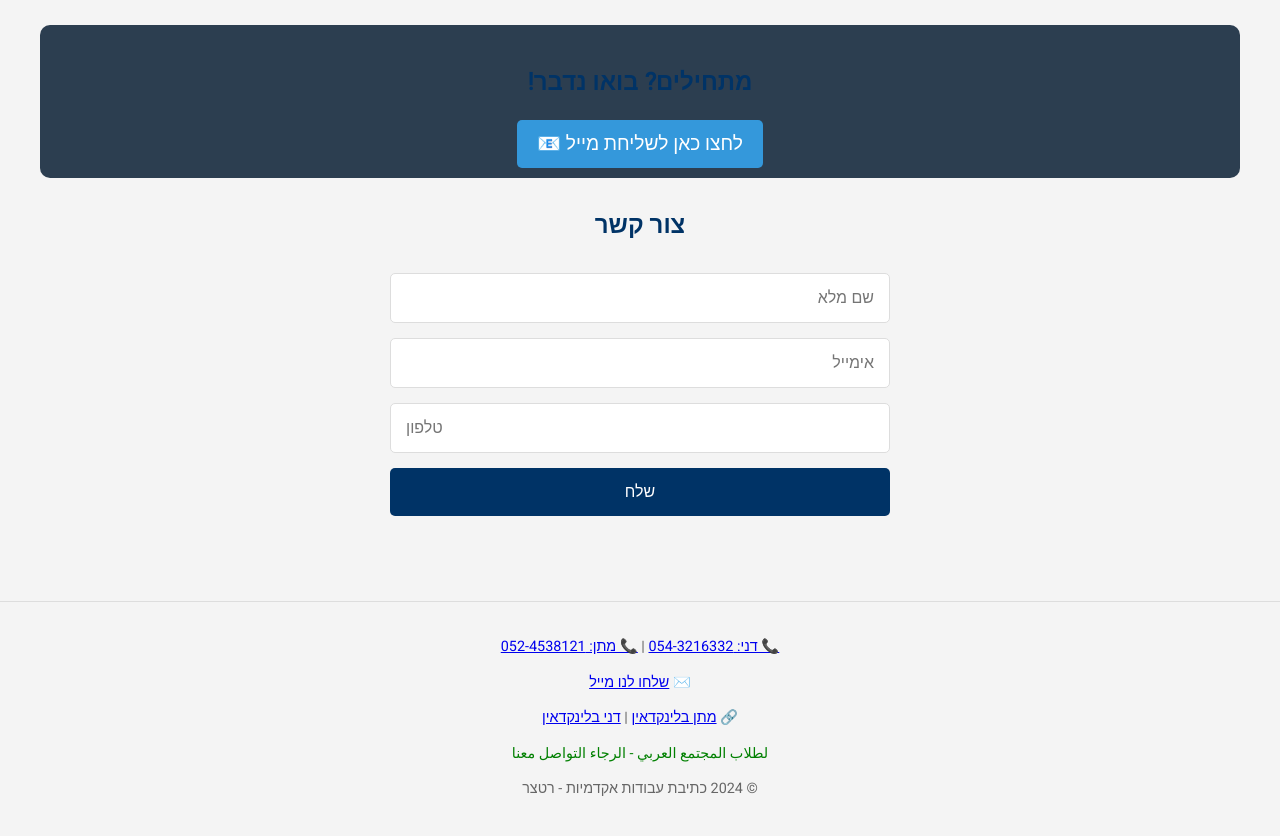
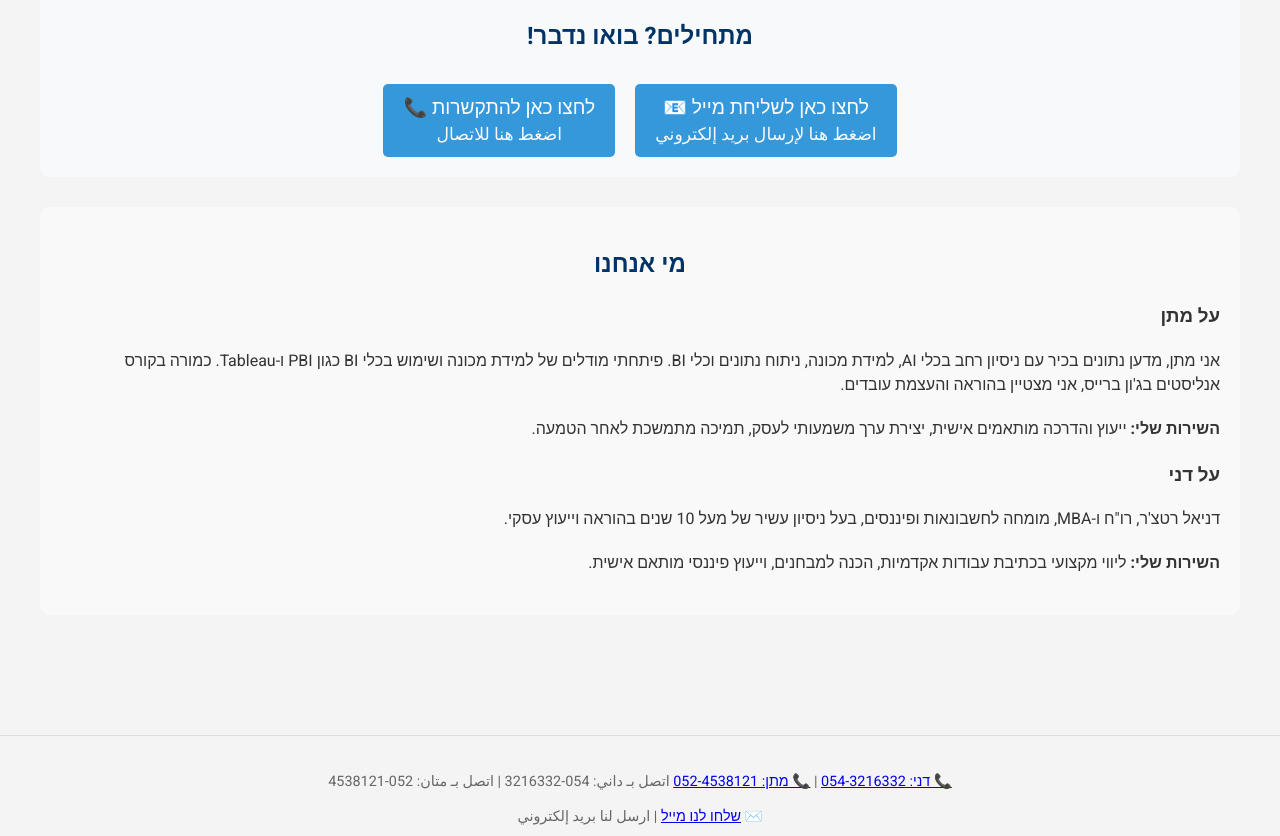
Before and after one commit to MatanRetzer/retzer-academy, a plain HTML site: page index.html in a window 1280 px wide. Shown: the part 1050-1886 px from the top of the page. Before the commit the page ends 1863 px from the top, so only its background shows below. Drawn offline with nearby package versions, Linux system fonts and the light colour scheme.

Commit message:
Add files via upload

```diff
--- a/index.html
+++ b/index.html
@@ -4,7 +4,7 @@
     <meta charset="UTF-8">
     <meta name="viewport" content="width=device-width, initial-scale=1.0">
     <title>כתיבת עבודות אקדמיות - רטצר</title>
-    <link href="https://fonts.googleapis.com/css2?family=Heebo&display=swap" rel="stylesheet">
+    <link href="https://fonts.googleapis.com/css2?family=Heebo:wght@400;700&display=swap" rel="stylesheet">
     <style>
         body {
             font-family: 'Heebo', Arial, sans-serif;
@@ -40,6 +40,12 @@
             text-align: center;
             margin-bottom: 30px;
         }
+        .highlight-text {
+            font-size: 1.5em;
+            font-weight: bold;
+            margin-top: 20px;
+            color: #2c3e50;
+        }
         .grid {
             display: grid;
             grid-template-columns: repeat(auto-fit, minmax(250px, 1fr));
@@ -66,8 +72,8 @@
             margin-bottom: 15px;
         }
         .cta {
-            background-color: #2c3e50;
-            color: white;
+            background-color: #f8f9fa;
+            color: #333;
             padding: 20px;
             text-align: center;
             margin: 30px 0;
@@ -85,28 +91,12 @@
         .cta a:hover {
             background-color: #2980b9;
         }
-        .contact-form form {
+        .cta-buttons {
             display: flex;
-            flex-direction: column;
-            max-width: 500px;
-            margin: 0 auto;
-        }
-        input, button {
-            margin-bottom: 15px;
-            padding: 15px;
-            border: 1px solid #ddd;
-            border-radius: 5px;
-            font-size: 1em;
-        }
-        button {
-            background-color: #003366;
-            color: white;
-            border: none;
-            cursor: pointer;
-            transition: background-color 0.3s ease;
-        }
-        button:hover {
-            background-color: #004080;
+            justify-content: center;
+            gap: 20px;
+            margin-top: 20px;
+            flex-wrap: wrap;
         }
         footer {
             margin-top: 50px;
@@ -115,6 +105,32 @@
             color: #666;
             border-top: 1px solid #ddd;
             padding-top: 20px;
+        }
+        .linkedin-icon {
+            display: inline-block;
+            width: 24px;
+            height: 24px;
+            margin-right: 5px;
+            vertical-align: middle;
+        }
+        .about-us {
+            background-color: #f9f9f9;
+            padding: 20px;
+            border-radius: 10px;
+            margin-bottom: 50px;
+        }
+        .about-us h2 {
+            text-align: center;
+            margin-bottom: 20px;
+        }
+        .about-us p {
+            margin-bottom: 20px;
+        }
+        .cta a .arabic {
+            display: block;
+            font-size: 0.9em;
+            color: #f8f9fa;
+            font-weight: normal;
         }
     </style>
     <script src="https://unpkg.com/lucide@0.119.0/dist/umd/lucide.min.js"></script>
@@ -126,8 +142,7 @@
         <img src="matan.jpg" alt="תמונה של מתן">
         <img src="danny.jpg" alt="תמונה של דני">
         <h1>כתיבת עבודות אקדמיות בהתאמה אישית</h1>
-        <h2>מומחים מהתעשייה ומהאקדמיה - מתן ודני רטצר</h2>
-        <p>התחייבות לשירות משותף ומלא של שנינו לאורך כל התהליך!</p>
+        <p class="highlight-text">התחייבות לשירות משותף ומלא של שנינו לאורך כל התהליך!</p>
     </header>
 
     <!-- תוכן -->
@@ -173,18 +188,28 @@
         <!-- קריאה לפעולה -->
         <section class="cta">
             <h2>מתחילים? בואו נדבר!</h2>
-            <a href="mailto:retzermatan@gmail.com">לחצו כאן לשליחת מייל 📧</a>
+            <div class="cta-buttons">
+                <a href="mailto:retzermatan@gmail.com">
+                    לחצו כאן לשליחת מייל 📧
+                    <span class="arabic">اضغط هنا لإرسال بريد إلكتروني</span>
+                </a>
+                <a href="tel:0524538121">
+                    לחצו כאן להתקשרות 📞
+                    <span class="arabic">اضغط هنا للاتصال</span>
+                </a>
+            </div>
         </section>
 
-        <!-- טופס יצירת קשר -->
-        <section class="contact-form">
-            <h2>צור קשר</h2>
-            <form>
-                <input type="text" name="name" placeholder="שם מלא" required />
-                <input type="email" name="email" placeholder="אימייל" required />
-                <input type="tel" name="phone" placeholder="טלפון" required />
-                <button type="submit">שלח</button>
-            </form>
+        <!-- תיאור אישי של מתן ודני -->
+        <section class="about-us">
+            <h2>מי אנחנו</h2>
+            <h3>על מתן</h3>
+            <p>אני מתן, מדען נתונים בכיר עם ניסיון רחב בכלי AI, למידת מכונה, ניתוח נתונים וכלי BI. פיתחתי מודלים של למידת מכונה ושימוש בכלי BI כגון PBI ו-Tableau. כמורה בקורס אנליסטים בג'ון ברייס, אני מצטיין בהוראה והעצמת עובדים.</p>
+            <p><strong>השירות שלי:</strong> ייעוץ והדרכה מותאמים אישית, יצירת ערך משמעותי לעסק, תמיכה מתמשכת לאחר הטמעה.</p>
+
+            <h3>על דני</h3>
+            <p>דניאל רטצ'ר, רו"ח ו-MBA, מומחה לחשבונאות ופיננסים, בעל ניסיון עשיר של מעל 10 שנים בהוראה וייעוץ עסקי.</p>
+            <p><strong>השירות שלי:</strong> ליווי מקצועי בכתיבת עבודות אקדמיות, הכנה למבחנים, וייעוץ פיננסי מותאם אישית.</p>
         </section>
     </div>
 
@@ -194,10 +219,14 @@
             <p>
                 <a href="tel:0543216332">📞 דני: 054-3216332</a> |
                 <a href="tel:0524538121">📞 מתן: 052-4538121</a>
+                <span class="arabic">اتصل بـ داني: 054-3216332 | اتصل بـ متان: 052-4538121</span>
             </p>
-            <p>✉️ <a href="mailto:retzermatan@gmail.com">שלחו לנו מייל</a></p>
-            <p>🔗 <a href="https://linkedin.com/in/matan-retzer-565b2332" target="_blank">מתן בלינקדאין</a> | <a href="https://linkedin.com/in/danny-ratzer-cpafinance" target="_blank">דני בלינקדאין</a></p>
-            <p style="color: green;">لطلاب المجتمع العربي - الرجاء التواصل معنا</p>
+            <p>✉️ <a href="mailto:retzermatan@gmail.com">שלחו לנו מייל</a> | <span class="arabic">ارسل لنا بريد إلكتروني</span></p>
+            <p>🔗 <a href="https://linkedin.com/in/matan-retzer-565b2332" target="_blank">
+                <img src="linkedin-icon.png" alt="LinkedIn Icon" class="linkedin-icon"> מתן בלינקדאין</a> |
+                <a href="https://linkedin.com/in/danny-ratzer-cpafinance" target="_blank">
+                <img src="linkedin-icon.png" alt="LinkedIn Icon" class="linkedin-icon"> דני בלינקדאין</a>
+            </p>
         </div>
         <p>&copy; 2024 כתיבת עבודות אקדמיות - רטצר</p>
     </footer>
```
